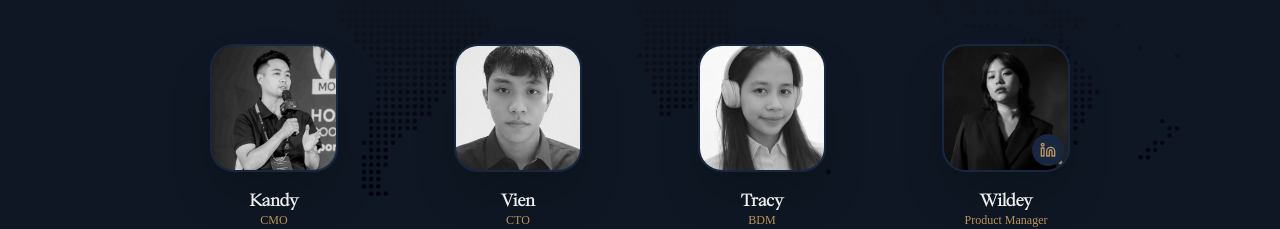
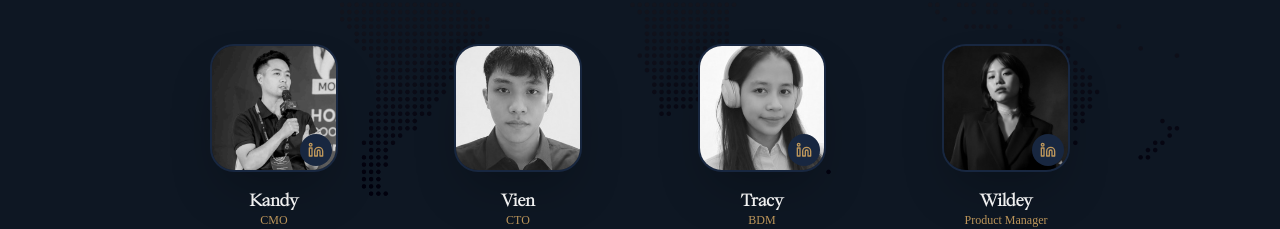
Before and after one commit to eldora-rwa/eldora-landing, a React (Vite) app: page / in a window 1280 px wide. Shown: the part 4000-4229 px from the top of the page. Built offline with nearby package versions, Linux system fonts and the light colour scheme; a web font is replaced by a local one.

Commit message:
update linkedln

```diff
--- a/src/constants/index.ts
+++ b/src/constants/index.ts
@@ -99,7 +99,7 @@ export const team = [
     name: "Kandy",
     position: "CMO",
     image: kandy,
-    url: undefined,
+    url: "https://www.linkedin.com/in/duy-doan-khanh-342033257/",
   },
   {
     name: "Vien",
@@ -111,7 +111,7 @@ export const team = [
     name: "Tracy",
     position: "BDM",
     image: tracy,
-    url: undefined,
+    url: "https://www.linkedin.com/in/tracy-pham-222485264/",
   },
   {
     name: "Wildey",
```
